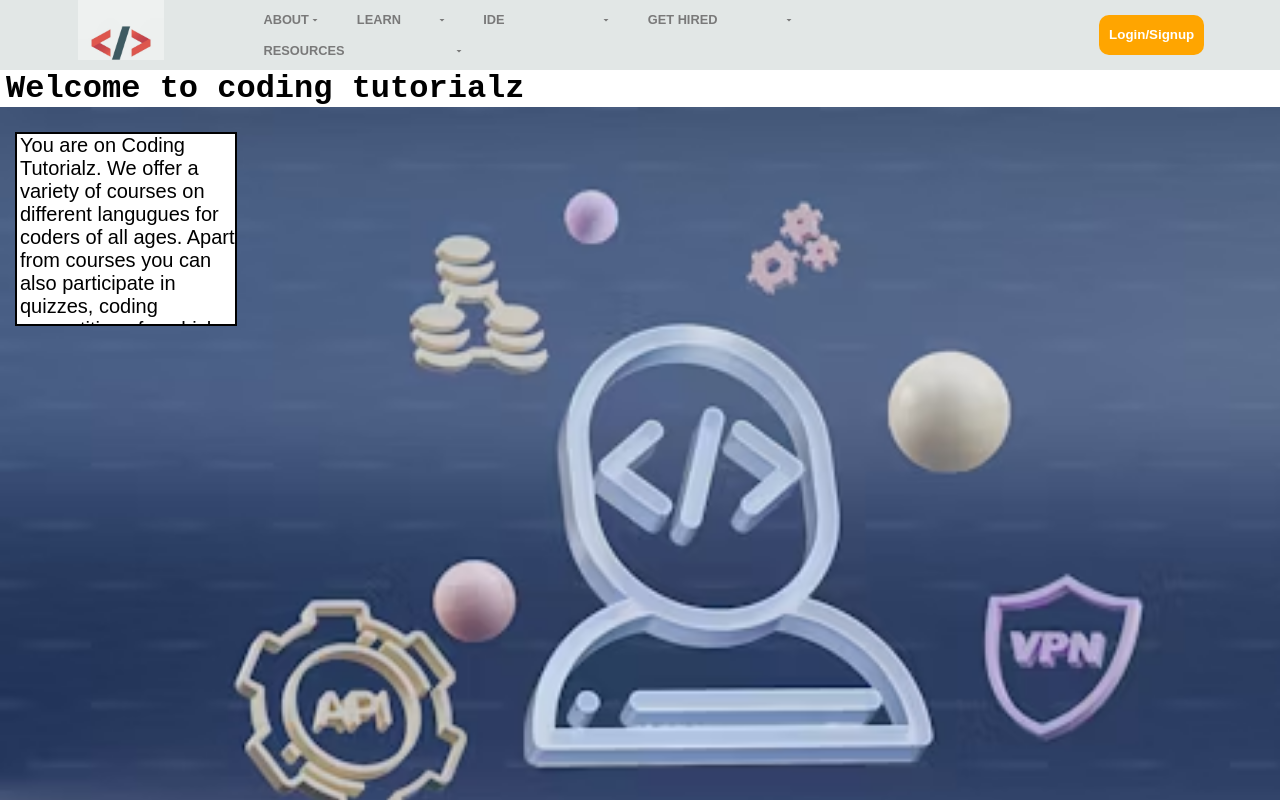
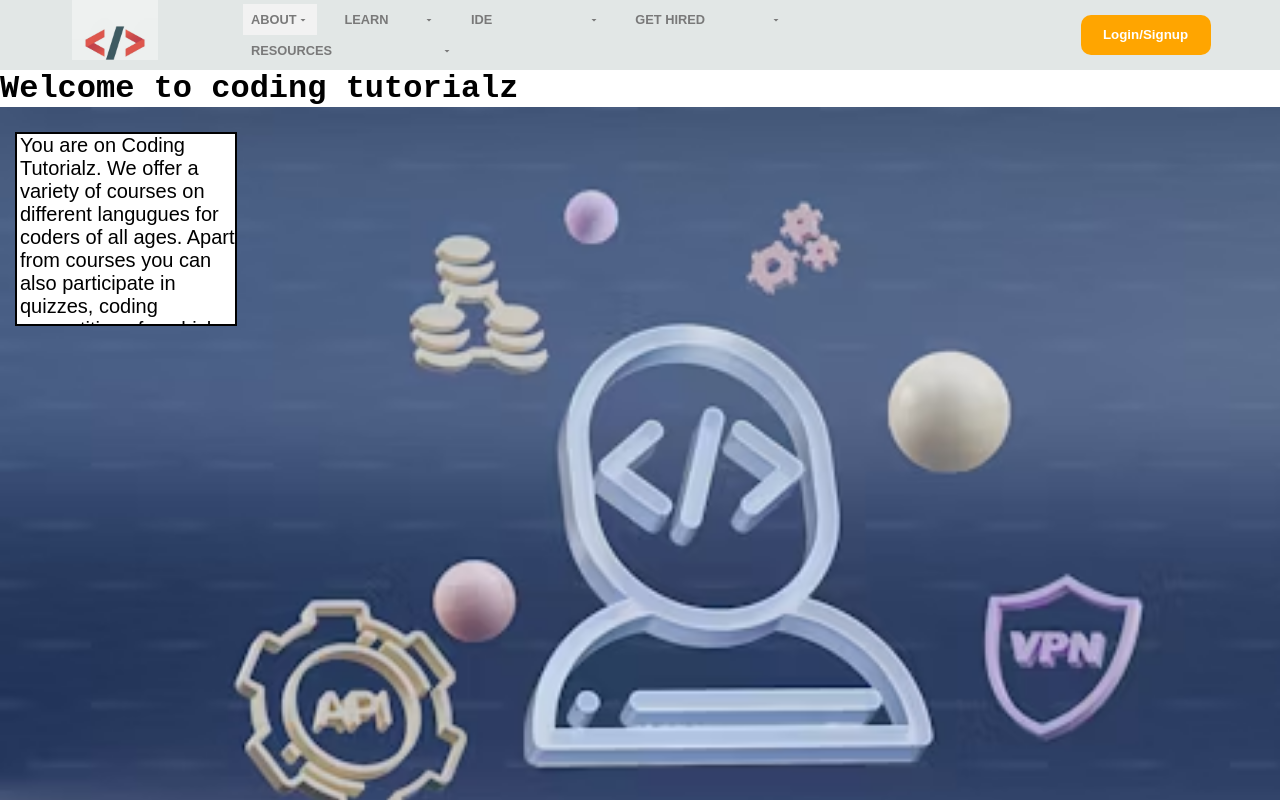
Before and after one commit to Avasyu10/CodingTutorialz_Website, a website: page views/index.html in a window 1280 px wide. In both pictures the pointer is over the element 292 px from the left and 19 px from the top of the page. Shown: the top 800 px of the page. Drawn offline with Linux system fonts and the light colour scheme.

Commit message:
Update stylist.css

```diff
--- a/public/stylist.css
+++ b/public/stylist.css
@@ -1,22 +1,20 @@
+/* Existing Styles */
 *{
     margin: 0;
     font-family: Arial, Helvetica, sans-serif;
     border: border-box;
     overflow-x: hidden;
+}
 
-
-
-
-}
 .sel:hover{
     cursor: pointer;
 }
+
 .sign:hover{
     cursor: pointer;
 }
 
 .navbar{
-
     height: 70px;
     background-color: #e2e7e6;
     color: #797979;
@@ -24,41 +22,31 @@
     align-items: center;
     justify-content: space-evenly;
     overflow: hidden;
-
-
-
-
 }
 
 .border{
     border: 2px solid transparent;
 }
+
 .border:hover{
     border: 2px solid black;
 }
+
 .nav-logo{
     height: 70px;
     width: 100px;
 }
 
 .logo{
-
     background-image: url("/public/images/the-closing-tag-1024x1024.jpeg");
     background-size: cover;
-
-
-
     height: 60px;
     width: 86px;
+}
 
-
-
-
-}
 .nav-select{
     width: 60%;
 }
-
 
 .sel {
     color: #797979;
@@ -66,7 +54,7 @@
     border: none;
     font-weight: 600;
     font-size: 0.8rem;
-    padding: 8px 20px 8px 8px; /* Adjust padding as needed */
+    padding: 8px 20px 8px 8px;
     appearance: none;
     -webkit-appearance: none;
     -moz-appearance: none;
@@ -76,73 +64,72 @@
     background-size: 12px;
 }
 
-/* Hide default arrow in Firefox */
 .sel::-ms-expand {
     display: none;
 }
 
-/* Adjust margin-right to create space between dropdowns */
 .sel {
-    margin-right: 15px; /* Keep this value to maintain spacing */
+    margin-right: 15px;
 }
 
-/* Make options compact */
 .sel option {
     font-size: 0.8rem;
 }
-
-
-
 
 .sign{
      background-color: orange;
      border-radius: 10px;
      height: 40px;
-     width: 130;
+     width: 130px;
      border: none;
      color: white;
-
      font-weight: 600;
      padding: 4px 10px 5px;
 }
-.title{
-    margin-left: 6px;
+
+/* Hover effect for buttons */
+.sel:hover {
+    background-color: #f2f2f2; /* Light gray background on hover */
 }
 
+.sign:hover {
+    background-color: #e68a00; /* Darker shade of orange on hover */
+    transform: scale(1.05); /* Slightly enlarge button on hover */
+}
+
+.lang-button:hover {
+    background-color: #ffcc80; /* Lighter shade of orange on hover */
+    transform: scale(1.05); /* Slightly enlarge button on hover */
+}
+
+/* Remaining Styles */
 .hero-sec{
     background-image: url("/public/images/3.avif");
     height: 800px;
     background-size: cover;
     display: flex;
     width: 100%;
+}
 
-
-
-}
 .hero-mssg{
     background-color: white;
     color: black;
     height: 190px;
-
     font-size: 1.25rem;
     font-weight: 520;
     width: 24%;
-
     justify-content: center;
     margin-top: 25px;
-
     margin-left: 15px;
     padding-left: 3px;
     align-items: center;
     border: 2px solid black;
-
-
 }
-
 
 .hero-mssg a{
     color: #007185;
 }
+
 .nxt-icon{
     width: 90px;
     display: flex;
@@ -153,21 +140,18 @@
     margin-left: 980px;
     margin-top: 220px;
     color: white;
+}
 
-
-}
 .topics{
     height: 150px;
+}
 
-}
 #para3{
     font-weight: 700;
     font-size: 1.85rem;
     margin-left: 6px;
+}
 
-
-
-}
 .langs{
     display: inline-block;
     width: 100%;
@@ -183,13 +167,9 @@
     margin-left: 12px;
     font-size: 1rem;
     font-weight: 600;
-
     margin-right: 60px;
-
     font-weight: 600;
     text-align: center;
-
-
 }
 
 .sale{
@@ -201,18 +181,21 @@
 .placement{
     height: 300px;
 }
+
 .companies-1{
     height: 100px;
     display: flex;
     justify-content: center;
     align-items: center;
 }
+
 .companies-2{
     height: 100px;
     display: flex;
     justify-content: center;
     align-items: center;
 }
+
 img{
     height: 60px;
     width: 120px;
@@ -223,20 +206,18 @@ img{
     text-align: center;
     font-size: 1.85rem;
     font-weight: 700;
+}
 
-}
 .para5{
     font-size: 1.1rem;
+}
 
-
-
-}
 article{
     margin-left: 6px;
 }
+
 footer{
     font-size: 0.8rem;
     text-align: center;
     font-weight: 300;
-
 }
```
Lines whose indentation alone changed are shown as unchanged.
